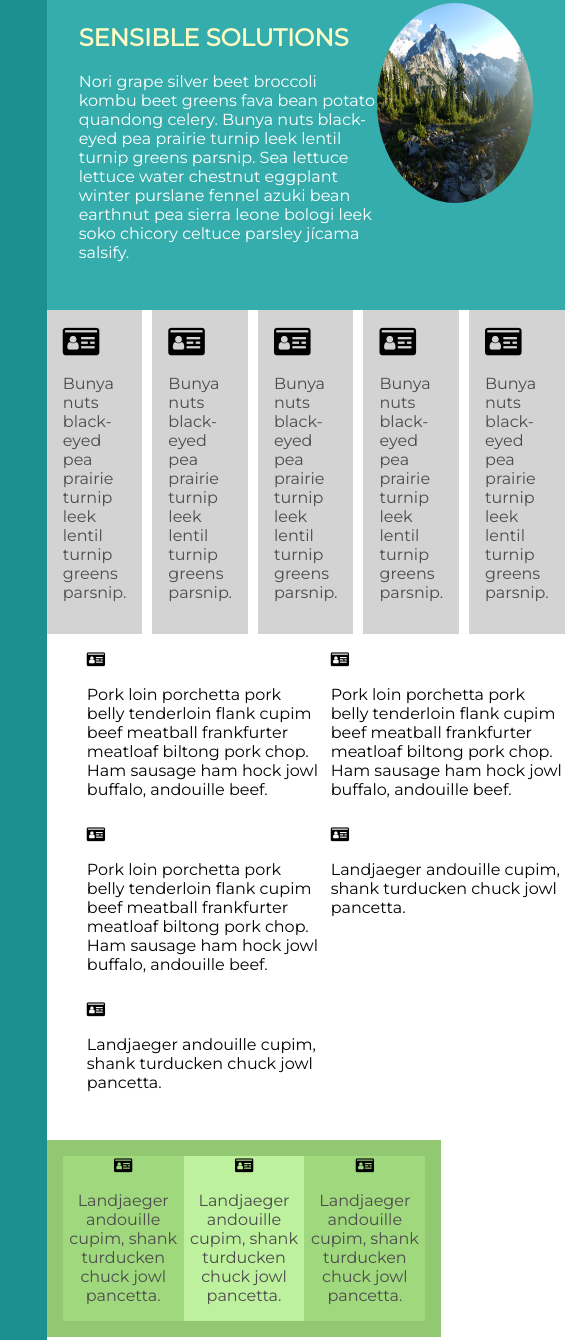
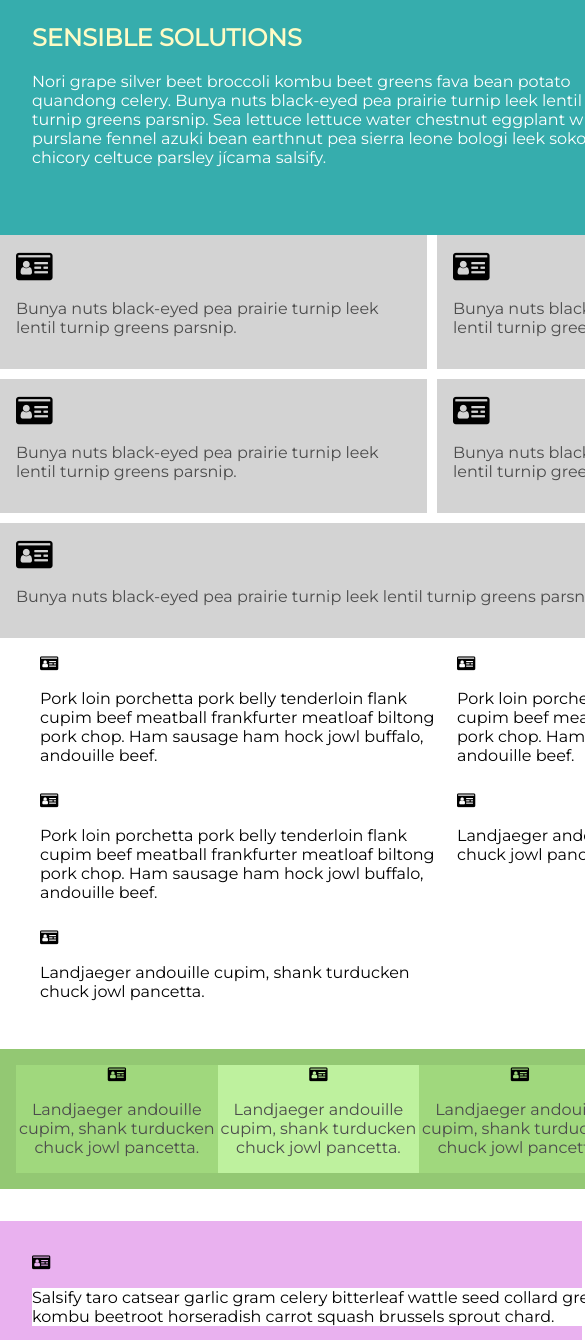
Before and after one commit to dwatson3/css-grid-practice, a website: page index.html in a window 390 px wide. Shown: the part 85-1425 px from the top of the page, 585 px wide, since content can reach past the window. Drawn offline with Linux system fonts and the light colour scheme.

Commit message:
created a tablet based media query

```diff
--- a/css/main.css
+++ b/css/main.css
@@ -190,10 +190,67 @@ ul#features-four {
 
 	display: grid;
 	grid-column-gap: 20px;
-	grid-template-columns: repeat(4, auto);
+
+	/*This property is an example of a fixed-width column*/
+	grid-template-columns: 800px;
+
+	/*This makes it look totally off! Commenting it out*/
+	justify-content: space-around;
 
 }
 
 ul#features-four li p {
 	background-color: #fff;
 }
+
+
+/*First Media Query for Tablet*/
+@media screen and (max-width: 60em) {
+	.sidebar {
+		display: none;
+	}
+
+	body, html {
+	height: 100%;
+	}
+
+	body {
+		display: grid;
+
+		grid-template-columns: auto;
+		grid-template-areas:
+			"right"
+			"footer";
+	}
+
+	/*Covered a bit on renaming grids so that they are in a different order*/
+	/*for tablet. Found it a bit confusing, so I'll have to review*/
+	/*grid-template-areas and naming*/
+
+	#features {
+		grid-template-columns: repeat(2, auto);
+		grid-template-rows: repeat(3, auto);
+	}
+
+	ul#features li:nth-child(5) {
+		/*This feature allows the fifth column to span all*/
+		/*/*the way to the second column. Cool feature!*/
+		grid-column: 1 / span 2;
+	}
+
+	#features-two {
+		grid-template-columns: repeat(2, auto);
+		grid-template-rows: repeat(3, auto);
+	}
+
+	#features-three {
+		grid-template-columns: repeat(2, auto);
+		grid-template-rows: repeat(3, auto);
+	}
+
+	#features-four {
+		grid-template-columns: repeat(2, auto);
+		grid-template-rows: repeat(3, auto);
+	}
+
+}
```
